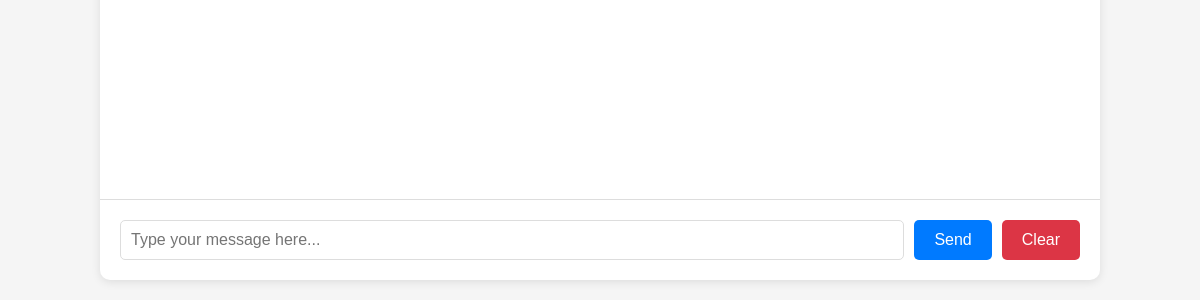
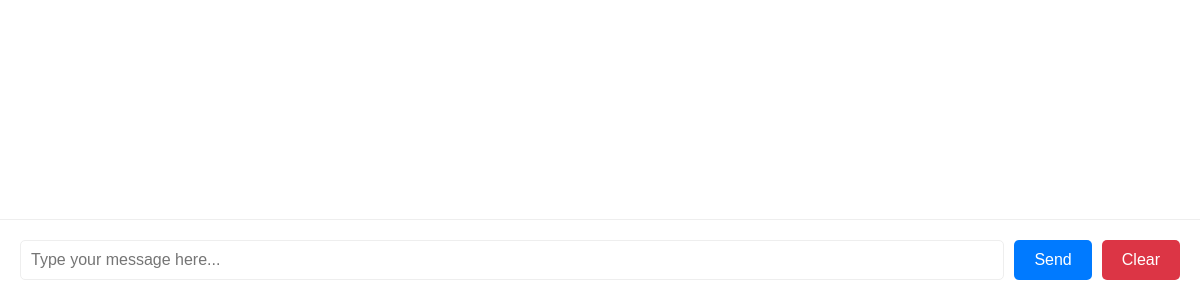
Before and after one commit to r-huijts/rijksmuseum-mcp-client, an Electron app: page src/index.html in a window 1200 px wide. Shown: the part 500-800 px from the top of the page. Drawn offline with Linux system fonts and the light colour scheme; no server answers.

Commit message:
feat: make app fullscreen and remove chat UI borders

```diff
--- a/src/index.html
+++ b/src/index.html
@@ -6,19 +6,17 @@
         body {
             font-family: -apple-system, BlinkMacSystemFont, 'Segoe UI', Roboto, Oxygen, Ubuntu, Cantarell, 'Open Sans', 'Helvetica Neue', sans-serif;
             margin: 0;
-            padding: 20px;
-            background-color: #f5f5f5;
+            padding: 0;
+            background-color: white;
         }
 
         .container {
-            max-width: 1000px;
-            margin: 0 auto;
+            width: 100%;
+            height: 100vh;
+            margin: 0;
             background-color: white;
-            border-radius: 10px;
-            box-shadow: 0 2px 10px rgba(0,0,0,0.1);
             display: flex;
             flex-direction: column;
-            height: calc(100vh - 40px);
         }
 
         .chat-container {
@@ -58,15 +56,16 @@
 
         .input-container {
             padding: 20px;
-            border-top: 1px solid #ddd;
+            border-top: 1px solid #eee;
             display: flex;
             gap: 10px;
+            background-color: white;
         }
 
         #message-input {
             flex-grow: 1;
             padding: 10px;
-            border: 1px solid #ddd;
+            border: 1px solid #eee;
             border-radius: 5px;
             font-size: 16px;
         }
--- a/src/main.ts
+++ b/src/main.ts
@@ -564,6 +564,7 @@ function createWindow() {
   mainWindow = new BrowserWindow({
     width: 1200,
     height: 800,
+    fullscreen: true,
     webPreferences: {
       nodeIntegration: true,
       contextIsolation: false,
```
